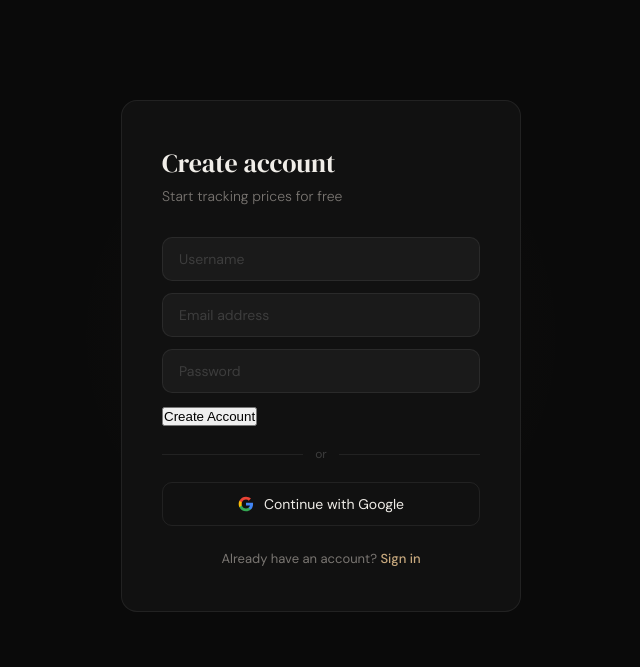
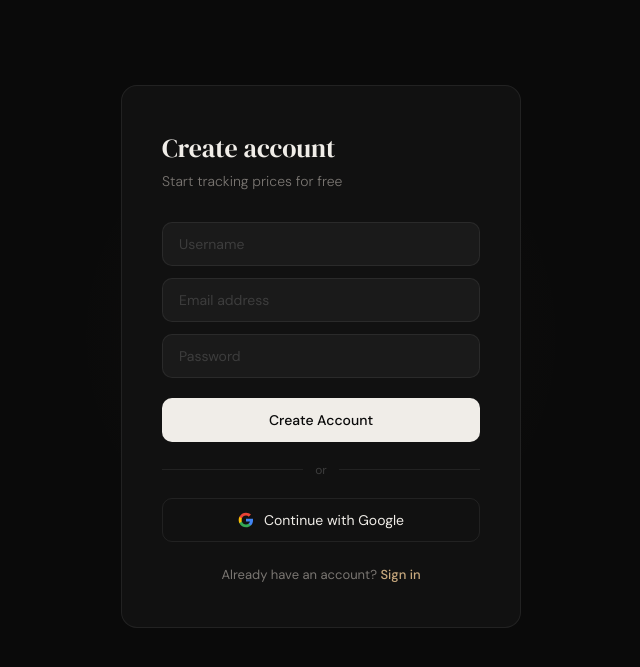
Before and after one commit to Medha-Naik/smart-shopping-assistant, a Flask app: page /register in a window 1280 px wide. Shown: the part 64-731 px from the top of the page, without its empty margins (319-959 px from the left). Run offline with Flask 3, Linux system fonts and the light colour scheme; some libraries are stand-ins or nearby versions.

Commit message:
add screenshots

```diff
--- a/routes/otp_routes.py
+++ b/routes/otp_routes.py
@@ -7,9 +7,10 @@ otp_bp=Blueprint('otp',__name__)
 
 @otp_bp.route('/send-otp',methods=['POST'])
 def send_otp():
-    data=request.json()
+    data=request.json
     email=data.get('email')
     otp=str(random.randint(100000,999999))
+    print(otp)
     session['otp']=otp
     session['otp_email']=email
     session['otp_expiry']=time.time()+600
@@ -17,7 +18,7 @@ def send_otp():
     return jsonify({'success':True})
 
 @otp_bp.route('/verify-otp',methods=['POST'])
-def verify_otp(otp):
+def verify_otp():
     data=request.json
     otp=data.get('otp')
 
--- a/static/auth.css
+++ b/static/auth.css
@@ -162,3 +162,23 @@
   margin-bottom: 16px;
   font-size: 13px;
 }
+
+.auth-container button[type="button"] {
+  width: 100%;
+  padding: 13px;
+  margin-top: 8px;
+  background: var(--text-primary);
+  color: var(--bg);
+  border: none;
+  border-radius: var(--radius);
+  font-family: 'DM Sans', sans-serif;
+  font-size: 14px;
+  font-weight: 500;
+  cursor: pointer;
+  transition: background var(--transition), transform var(--transition);
+}
+
+.auth-container button[type="button"]:hover {
+  background: var(--accent);
+  transform: translateY(-1px);
+}
```
Also changed, not shown: 4 other files.
